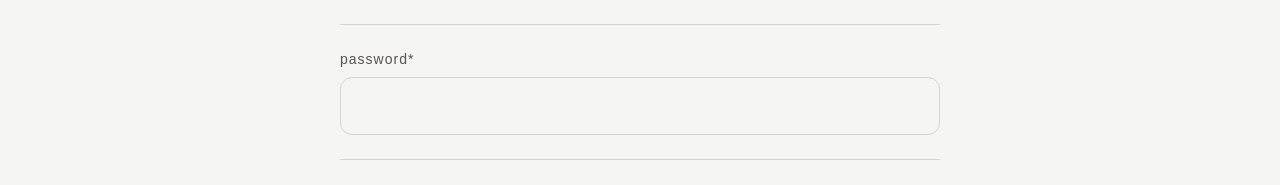
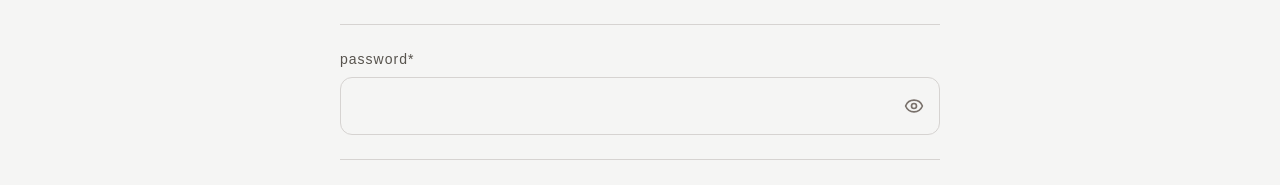
Before and after one commit to delgadociteriowa/boards-mint, a Next.js app: page /signup in a window 1280 px wide. Shown: the part 752-937 px from the top of the page. Built offline with nearby package versions, Linux system fonts and the light colour scheme; no server answers.

Commit message:
feat: eye button in signup section password fields

```diff
--- /dev/null
+++ b/src/components/SignUpFieldPass.tsx
@@ -0,0 +1,56 @@
+'use client';
+import { Eye, EyeOff } from 'lucide-react';
+import { useState } from 'react';
+
+interface AccountEditableFieldProps {
+  label: string;
+  type?: string;
+  required?: boolean;
+  minLength?: number;
+  maxLength?: number;
+  value: string;
+  onChange: (value: string) => void;
+  noNumber?: boolean;
+}
+
+const SignUpFieldPass = ({
+  label,
+  type = 'text',
+  required = false,
+  minLength = 3,
+  maxLength = 50,
+  value,
+  onChange,
+  noNumber = false,
+}: AccountEditableFieldProps) => {
+  const [showPassword, setShowPassword] = useState(false);
+  return (
+    <div className='flex flex-col gap-2'>
+      <label className='text-stone-600 tracking-[1px] text-sm'>{label}</label>
+      <div className='relative'>
+        <input
+          type={showPassword ? 'text' : 'password'}
+          required={required}
+          minLength={minLength}
+          maxLength={maxLength}
+          value={value}
+          onChange={(e) => {
+            onChange(
+              noNumber ? e.target.value.replace(/[0-9]/g, '') : e.target.value,
+            );
+          }}
+          className='border border-stone-300 rounded-xl w-full py-4 px-4 text-stone-700 focus:outline-none focus:ring-2 focus:ring-sky-500'
+        />
+        <button
+          type='button'
+          onClick={() => setShowPassword(!showPassword)}
+          className='absolute right-4 top-1/2 -translate-y-1/2 text-stone-500 hover:text-stone-700 cursor-pointer'
+        >
+          {showPassword ? <EyeOff size={20} /> : <Eye size={20} />}
+        </button>
+      </div>
+    </div>
+  );
+};
+
+export default SignUpFieldPass;
--- a/src/components/SignUpSection.tsx
+++ b/src/components/SignUpSection.tsx
@@ -6,6 +6,7 @@ import { useState } from 'react';
 import Line from './Line';
 import SectionTitle from './SectionTitle';
 import SignUpField from './SignUpField';
+import SignUpFieldPass from './SignUpFieldPass';
 
 const SignUpSection = () => {
   const { loading } = useAppSelector((state) => state.user);
@@ -16,6 +17,8 @@ const SignUpSection = () => {
   const [lastName, setLastName] = useState('');
   const [password, setPassword] = useState('');
   const [repeatPassword, setRepeatPassword] = useState('');
+  const [showPassword, setShowPassword] = useState(false);
+  // const [showRepeatPassword, setShowRepeatPassword] = useState(false);
 
   const dispatch = useAppDispatch();
 
@@ -139,16 +142,16 @@ const SignUpSection = () => {
             noNumber={true}
           />
           <Line />
-          <SignUpField
+          <SignUpFieldPass
             label='password*'
-            type='text'
+            type={showPassword ? 'text' : 'password'}
             required={true}
             maxLength={50}
             value={password}
             onChange={setPassword}
           />
           <Line />
-          <SignUpField
+          <SignUpFieldPass
             label='confirm password*'
             type='text'
             required={true}
```
